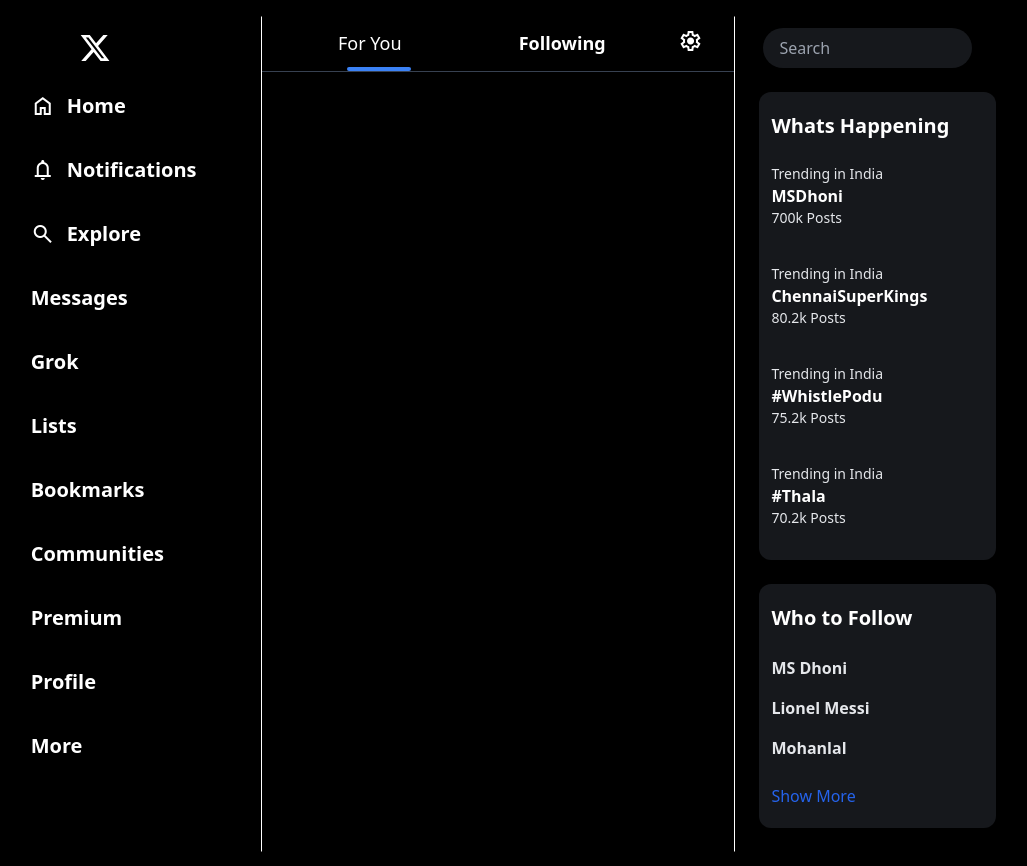
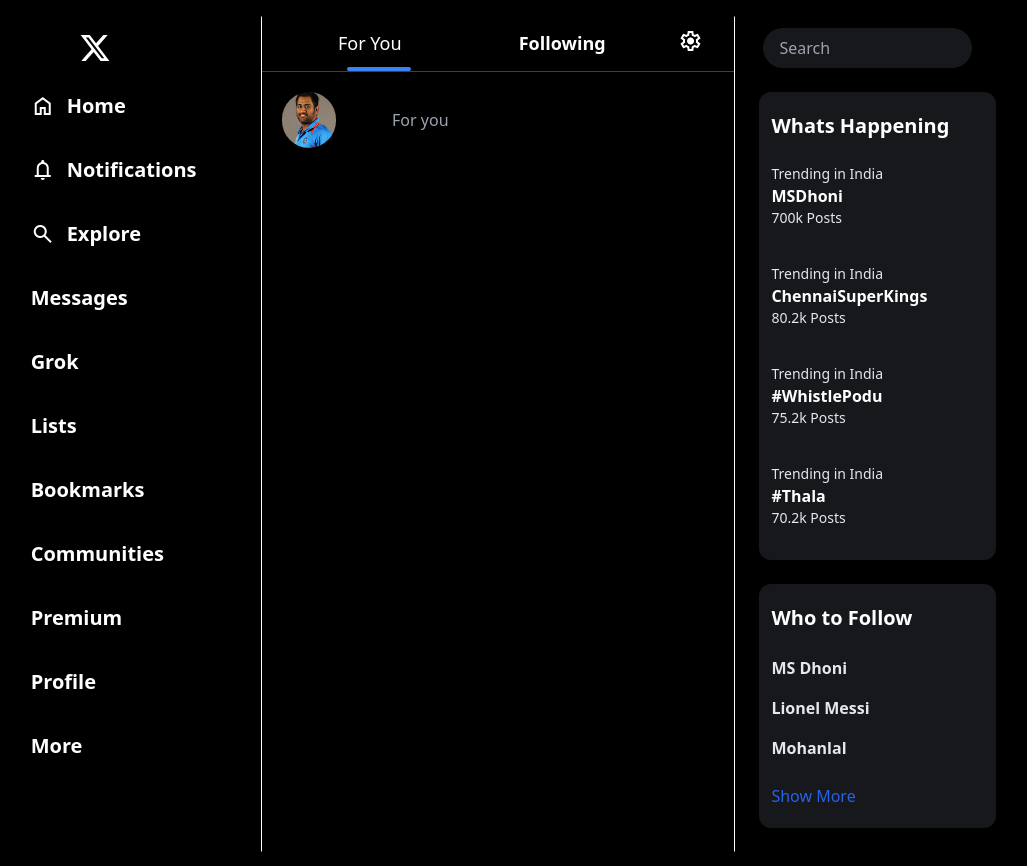
Before and after one commit to Vishnu-vkn/x.comclone, a website built with Vite: page index.html in a window 1280 px wide. Shown: the whole page, without its empty margins (71-1098 px from the left). Built offline with nearby package versions, Linux system fonts and the light colour scheme.

Commit message:
26/01/25

```diff
--- a/index.html
+++ b/index.html
@@ -51,6 +51,12 @@
                     </span></div>
             </div>
             <div class="h-[1px] w-full bg-gray-700"></div>
+            <div class="whatishapp flex gap-4">
+                <div class="img m-5 rounded-full ">
+                    <img src="img/dpdhoni.jpeg" alt="" class="w-20  h-14 rounded-full object-cover scale-120">
+                </div>
+                <input class="w-full bg-black text-white mx-5" type="text" placeholder="For you">
+            </div>
         </div>
 
 
```
Also changed, not shown: css/output.css, img/dpdhoni.jpeg (added).
